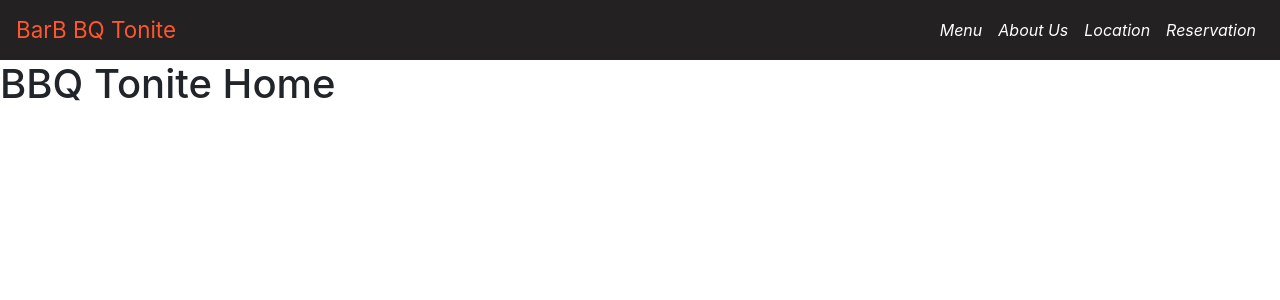
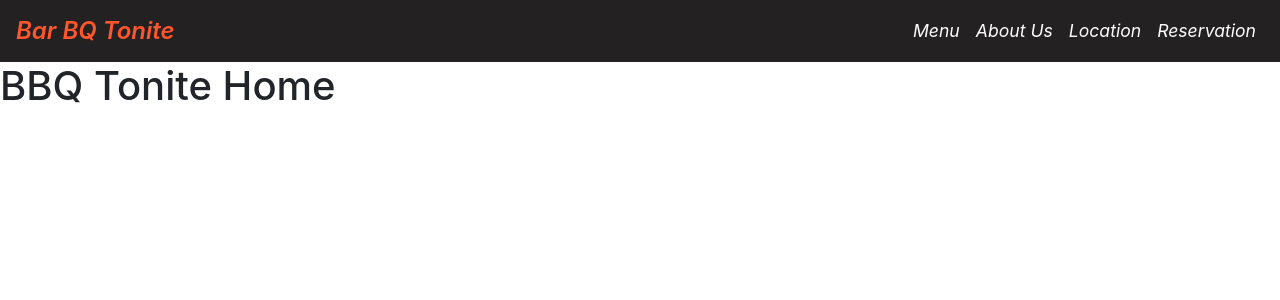
Before and after one commit to SaroshKhawar496/bbq-tonite, a React (Create React App) app in the folder client/: page / in a window 1280 px wide. Shown: the top 300 px of the page. Built offline with nearby package versions, Linux system fonts and the light colour scheme.

Commit message:
Updated Navbar

```diff
--- a/client/src/components/Navbar.js
+++ b/client/src/components/Navbar.js
@@ -9,7 +9,7 @@ const NavBar = () => {
     <Navbar expand="md" className={styles.navBar}>
       <NavbarBrand>
         <Link className={styles.brand} to="/">
-          BarB BQ Tonite
+          Bar BQ Tonite
         </Link>
       </NavbarBrand>
       <Navbar.Toggle aria-controls="basic-navbar-nav" />
--- a/client/src/sass/Navbar.module.scss
+++ b/client/src/sass/Navbar.module.scss
@@ -2,7 +2,9 @@
 
 .brand {
   color: $navHoverColor;
-  font-size: 1.4rem;
+  font-size: 1.5rem;
+  font-style: italic;
+  font-weight: 600;
   &:hover {
     color: $navHoverColor;
     text-decoration: none;
@@ -23,13 +25,14 @@
 }
 
 .navLink {
+  font-size: 1.1rem;
   color: $navLinkColor;
   text-decoration: none;
   &:hover {
     color: $navLinkColor;
     text-decoration: none;
     border-bottom: 2px solid $navHoverColor;
-    font-size: 1.1rem;
-    transition: all ease-in-out 0.2s;
+    font-size: 1.2rem;
+    transition: all ease-in-out 0.25s;
   }
 }
```
